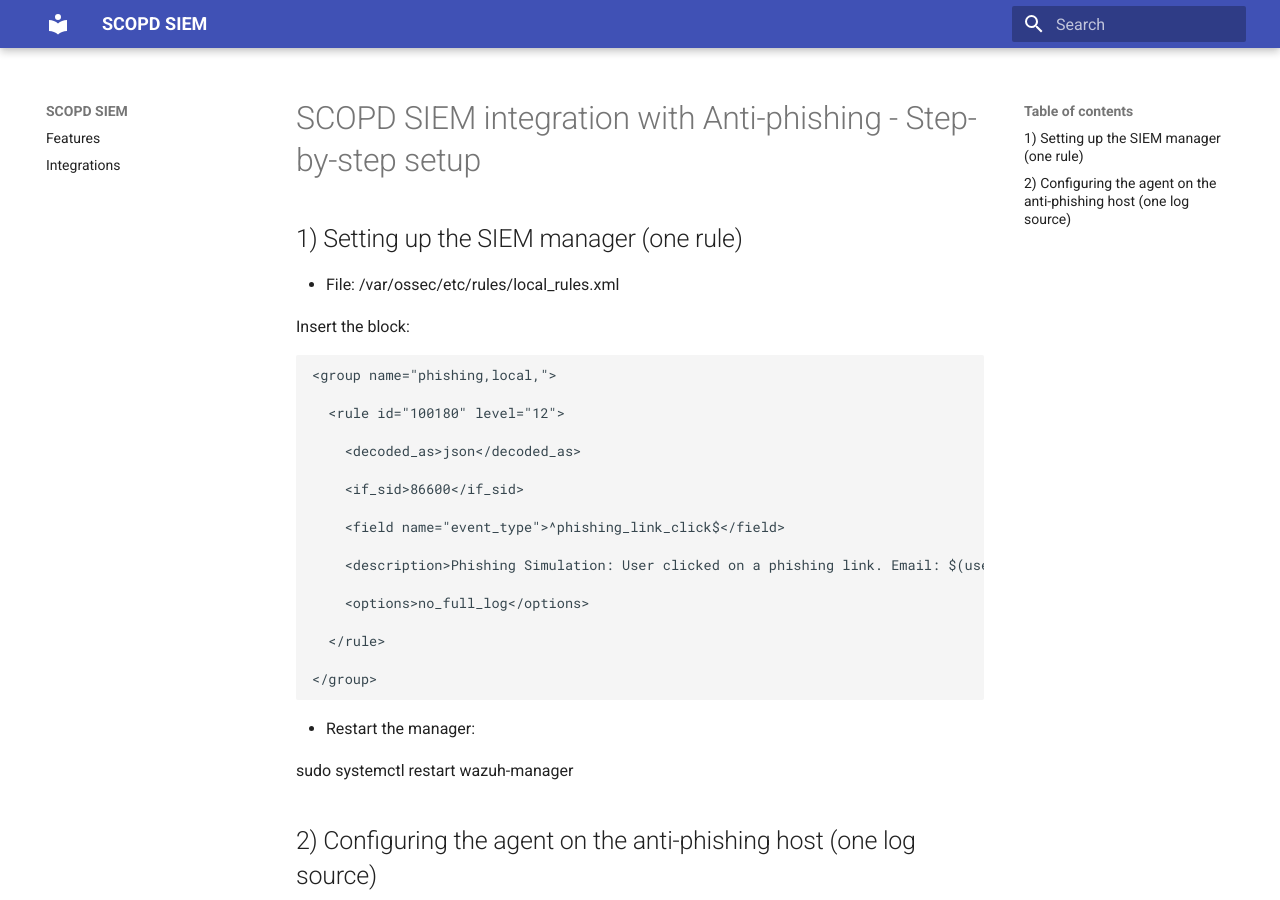
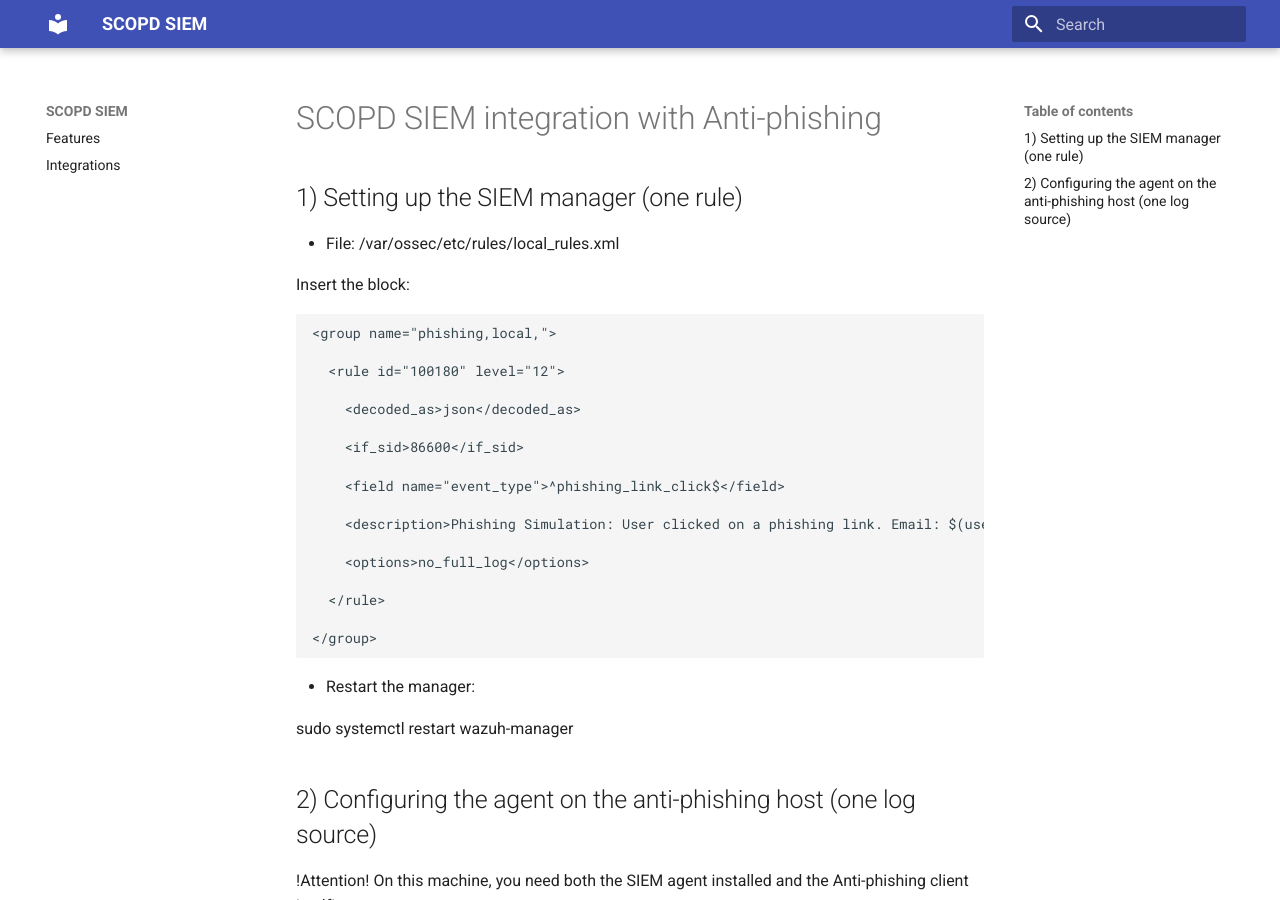
Before and after one commit to Netanelpo/scopd-integrations-docs, an MkDocs documentation site: the page built from docs/integrations/anti-phishing/anti-phishing.md, in a window 1280 px wide and 900 px high. Built offline with MkDocs 1.6.1 and Material for MkDocs 9.7.7, drawn with Linux system fonts in a browser that asks for light colours.

Commit message:
Update anti-phishing.md

```diff
--- a/docs/integrations/anti-phishing/anti-phishing.md
+++ b/docs/integrations/anti-phishing/anti-phishing.md
@@ -1,4 +1,4 @@
-# SCOPD SIEM integration with Anti-phishing - Step-by-step setup
+# SCOPD SIEM integration with Anti-phishing
 
 ## 1) Setting up the SIEM manager (one rule)
 
```
